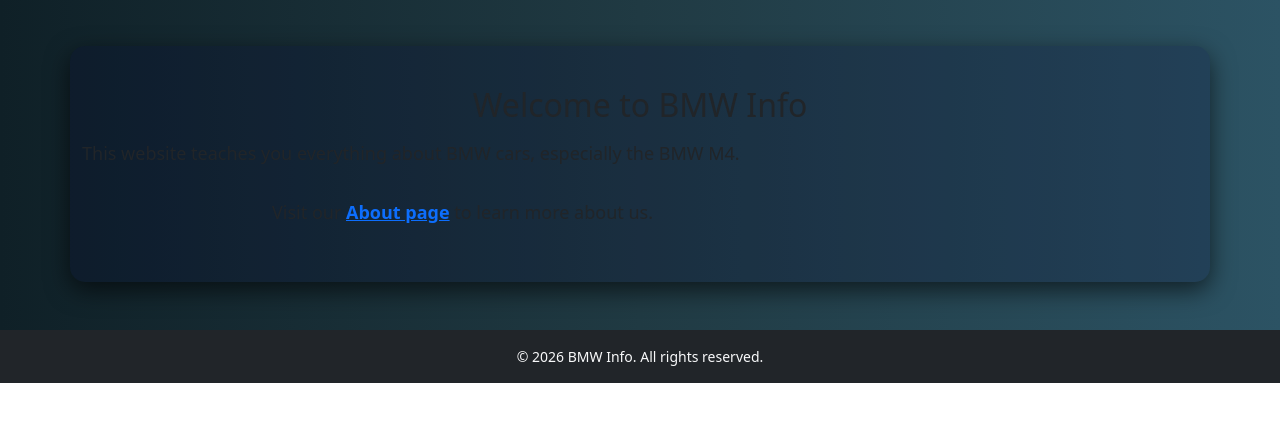
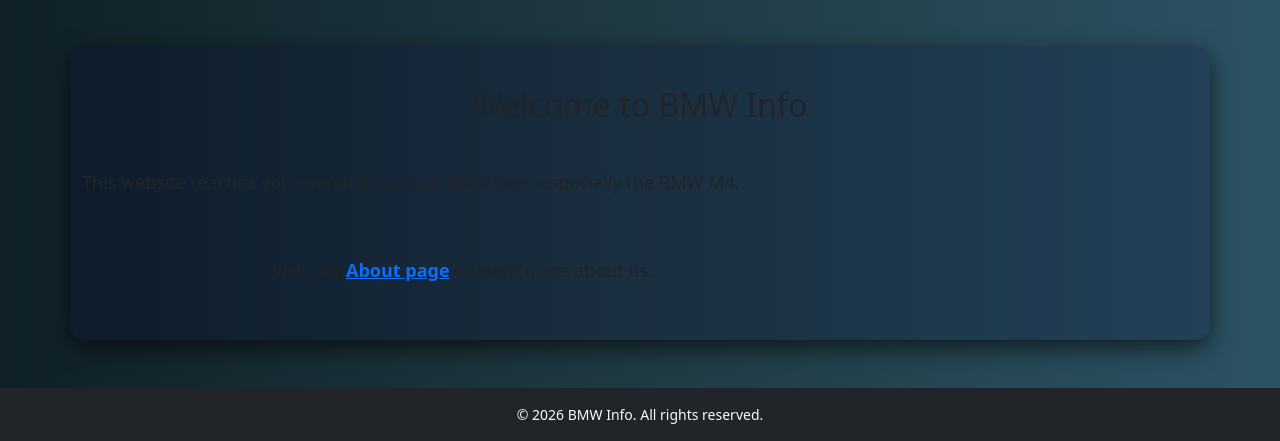
Before and after one commit to bida25-259/first-project, a plain HTML site: page index.html in a window 1280 px wide. Shown: the part 818-1259 px from the top of the page. Before the commit the page ends 1201 px from the top, so only its background shows below. Drawn offline with nearby package versions, Linux system fonts and the light colour scheme.

Commit message:
Update index.html

```diff
--- a/index.html
+++ b/index.html
@@ -65,10 +65,10 @@
 <main class="container mt-5">
 
  <h2>Welcome to BMW Info</h2>
- <p>This website teaches you everything about BMW cars, especially the BMW M4.</p>
+ <p><br>This website teaches you everything about BMW cars, especially the BMW M4.<br></p>
  <div class="row justify-content-center">
  <div class="col-md-8">
- <p>Visit our <a href="About.html">About page</a> to learn more about us.</p>
+ <p><br>Visit our <a href="About.html">About page</a> to learn more about us.<br></p>
  </div>
  </div>
 
```
